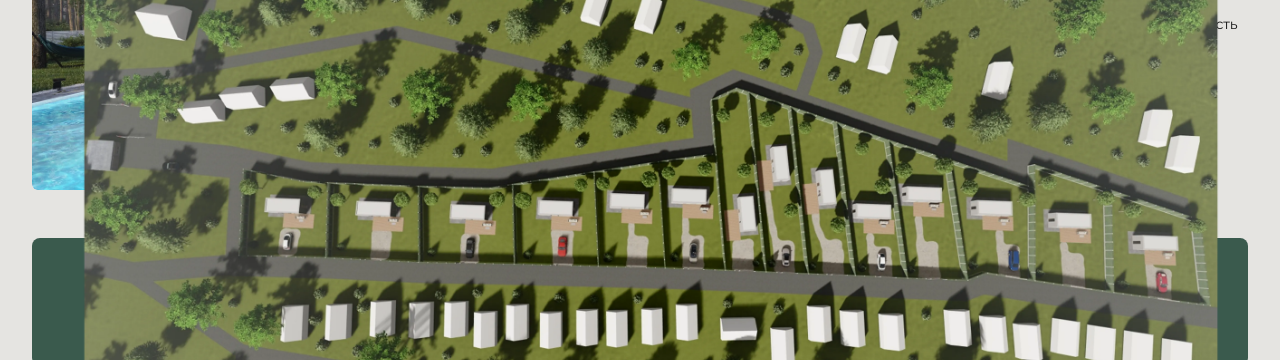
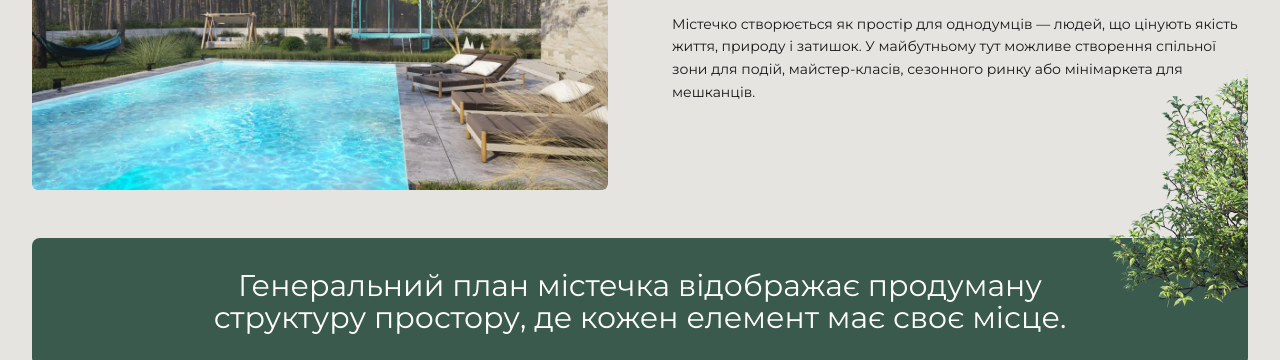
Before and after one commit to Chornei-Olha/Wooden-nest, a Next.js app: page /wooden-nest in a window 1280 px wide. Shown: the part 3780-4140 px from the top of the page. Built offline with nearby package versions, Linux system fonts and the light colour scheme.

Commit message:
first commit

```diff
--- a/src/app/wooden-nest/page.tsx
+++ b/src/app/wooden-nest/page.tsx
@@ -457,7 +457,7 @@ const WoodenNestPage: React.FC = () => {
             {/* Background Plan Image */}
             <div className="absolute top-auto right-0 z-20 transform -translate-y-1/2 opacity-100">
               <Image
-                src="/images/plans.webp"
+                src="/images/img__542x504.png"
                 alt="Master Plan Background"
                 width={878}
                 height={364}
@@ -518,7 +518,7 @@ const WoodenNestPage: React.FC = () => {
             {/* Interactive Map */}
             <div
               className="container mx-auto relative bg-cover bg-center rounded-lg overflow-hidden"
-              style={{ backgroundImage: 'url(/images/img_rendersgollandiya52_2.png)' }}
+              style={{ backgroundImage: 'url(/images/plans.webp)' }}
             >
               <div className="aspect-[2/1] sm:aspect-[3/2] lg:aspect-[1342/704] relative">
                 {/* Plot markers would be positioned absolutely here */}
```
